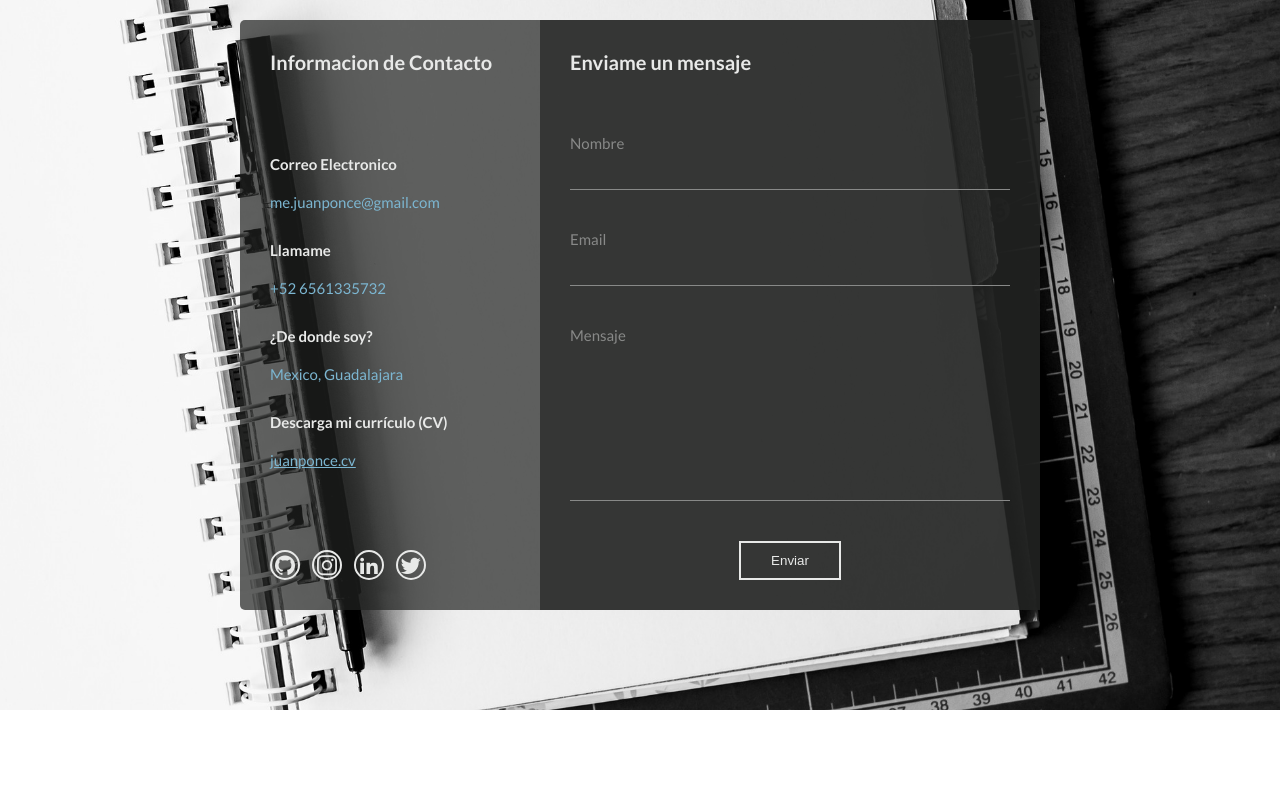
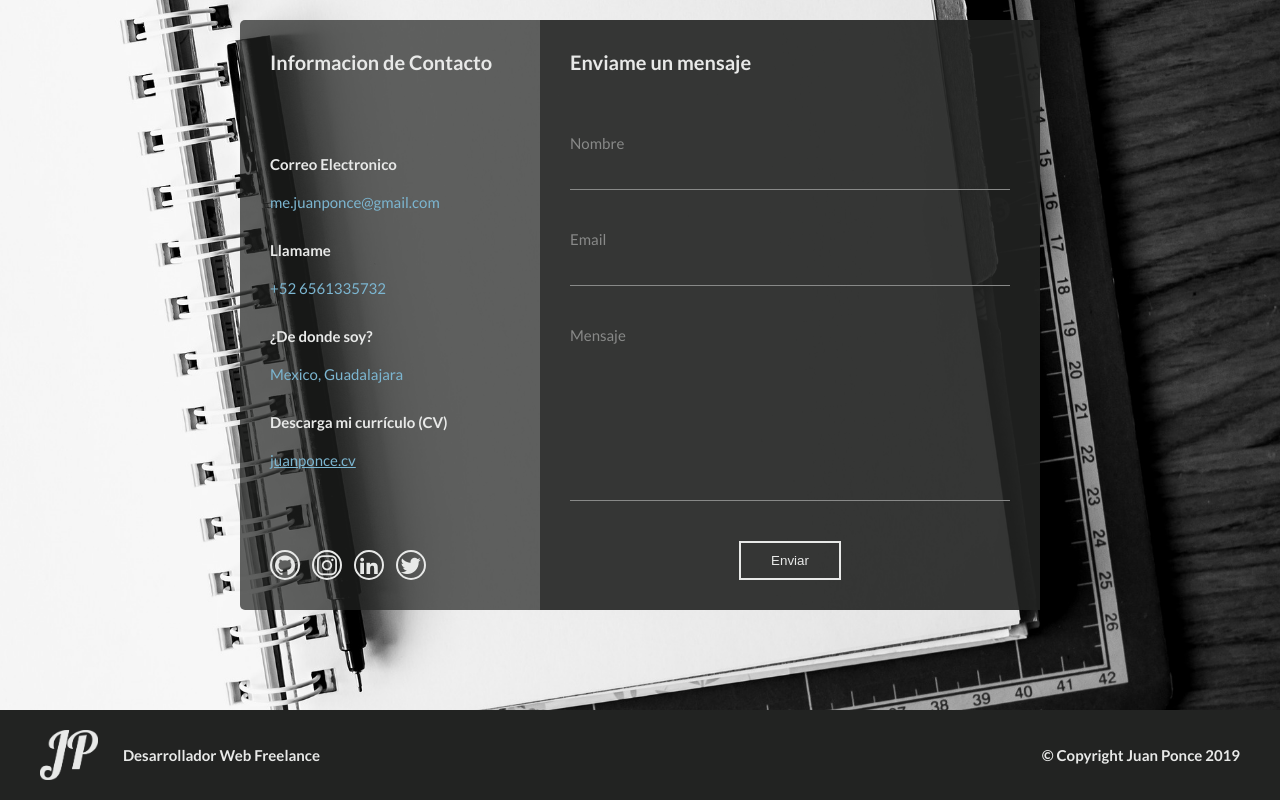
Before and after one commit to Juaniconn/Personal_Portfolio, a website: page index.html in a window 1280 px wide. Shown: the part 4708-5508 px from the top of the page. Before the commit the page ends 5418 px from the top, so only its background shows below. Drawn offline with Linux system fonts and the light colour scheme; files whose address does not match are found by name.

Commit message:
finishing footer section

```diff
--- a/index.html
+++ b/index.html
@@ -166,5 +166,14 @@
         </div>
       </div>
     </section>
+    <footer class="footer">
+      <div class="footer_leftSide">
+        <img src="dist/images/logo.png" alt="">
+        <h1>Desarrollador Web Freelance</h1>
+      </div>
+      <div class="footer_rightSide">
+        <h1>© Copyright Juan Ponce 2019</h1>
+      </div>
+    </footer>
   </body>
 </html>
--- a/src/css/footer.css
+++ b/src/css/footer.css
@@ -1 +1,34 @@
 /* footer */
+
+.footer{
+  display: flex;
+  justify-content: space-between;
+  align-items: center;
+  flex-direction: row;
+  padding: 2rem 4rem;
+  background-color: var(--gray_scale3);
+}
+
+.footer_leftSide{
+  display: flex;
+  justify-content: space-between;
+  align-items: center;
+  flex-direction: row;
+  width: 280px;
+  & img{
+    height: 5rem;
+  }
+  & h1{
+    display: inline;
+    font-size: 1.5rem;
+    width: auto;
+    color: var(--gray_scale1);
+  }
+}
+
+.footer_rightSide{
+  & h1{
+    font-size: 1.5rem;
+    color: var(--gray_scale1);
+  }
+}
```
Also changed, not shown: dist/css/style.css.
